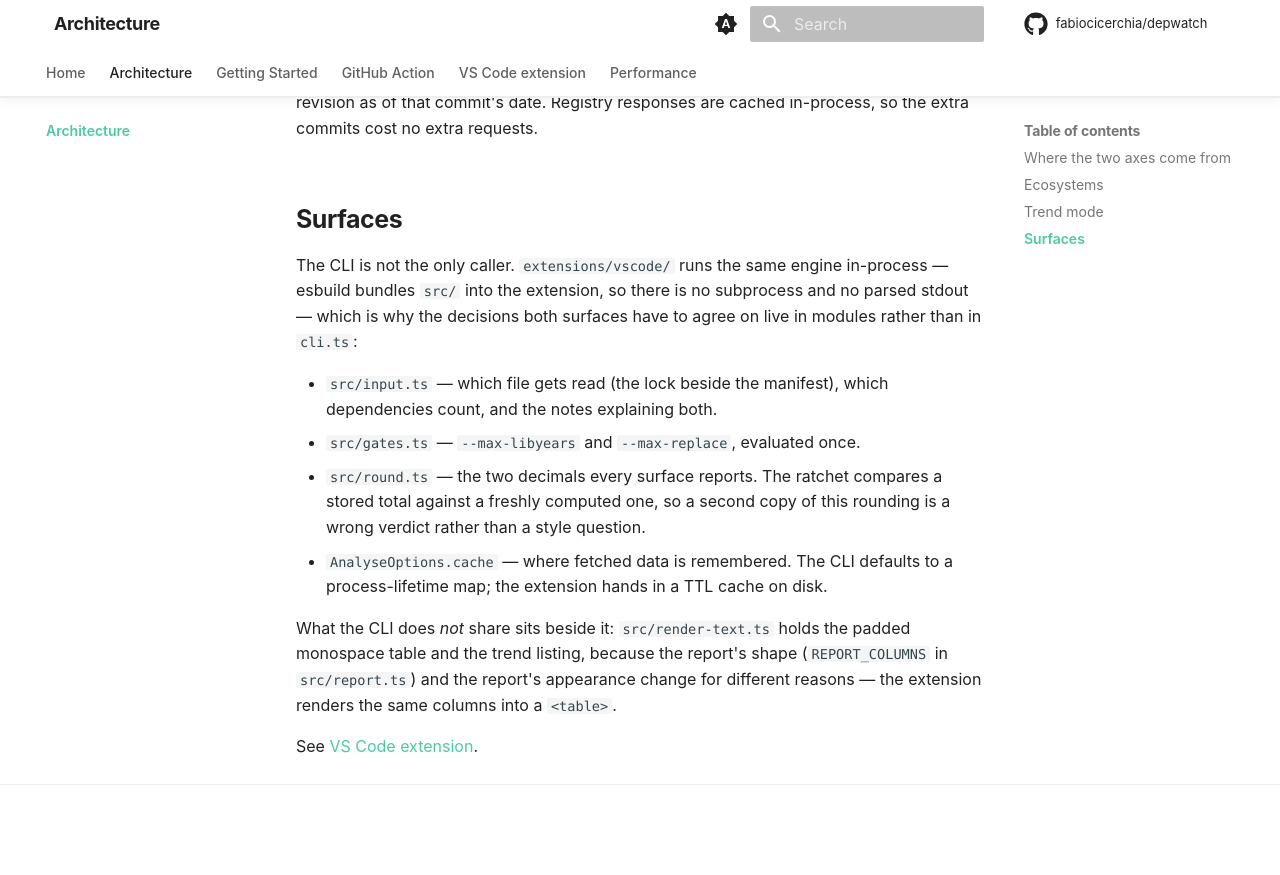
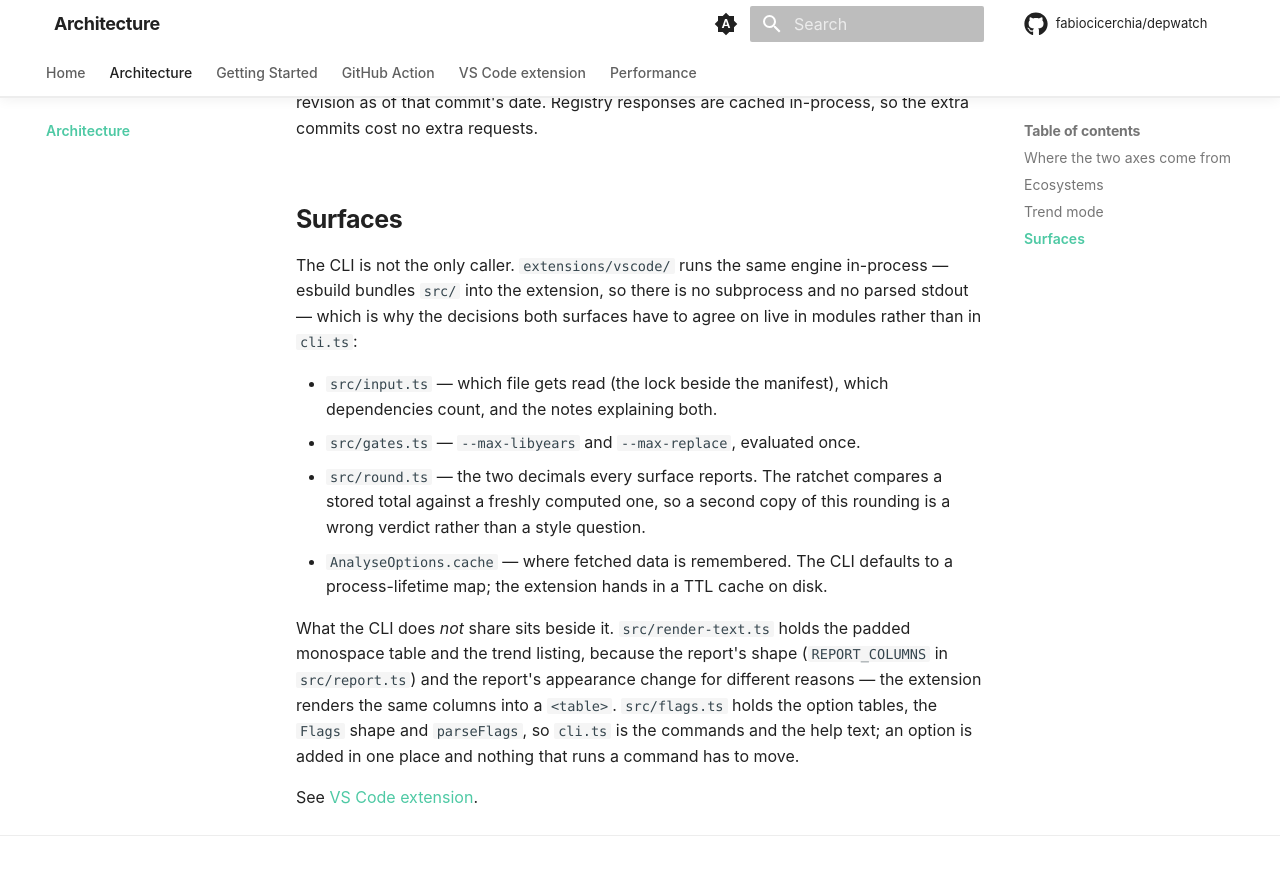
Before and after one commit to fabiocicerchia/depwatch, an MkDocs documentation site: the page built from docs/architecture.md, in a window 1280 px wide and 900 px high, scrolled down 1902 px. Shown: the top 875 px of the window. Built offline with MkDocs 1.6.1 and Material for MkDocs 9.7.7, drawn with Linux system fonts in a browser that asks for light colours; comment, search, counter and statistics services are not loaded; before the commit the page ends 2751 px from its top, so only the background shows below that.

Commit message:
docs(DOCS): record flags.ts in the architecture map
Co-Authored-By: Claude Opus 5 (1M context) <noreply@anthropic.com>
Claude-Session: https://claude.ai/code/session_01FYquPM8rKJHXEEpxsbymj1

```diff
--- a/docs/architecture.md
+++ b/docs/architecture.md
@@ -75,9 +75,12 @@ to agree on live in modules rather than in `cli.ts`:
 - `AnalyseOptions.cache` — where fetched data is remembered. The CLI defaults to
   a process-lifetime map; the extension hands in a TTL cache on disk.
 
-What the CLI does *not* share sits beside it: `src/render-text.ts` holds the
+What the CLI does *not* share sits beside it. `src/render-text.ts` holds the
 padded monospace table and the trend listing, because the report's shape
 (`REPORT_COLUMNS` in `src/report.ts`) and the report's appearance change for
 different reasons — the extension renders the same columns into a `<table>`.
+`src/flags.ts` holds the option tables, the `Flags` shape and `parseFlags`, so
+`cli.ts` is the commands and the help text; an option is added in one place and
+nothing that runs a command has to move.
 
 See [VS Code extension](vscode.md).
```
